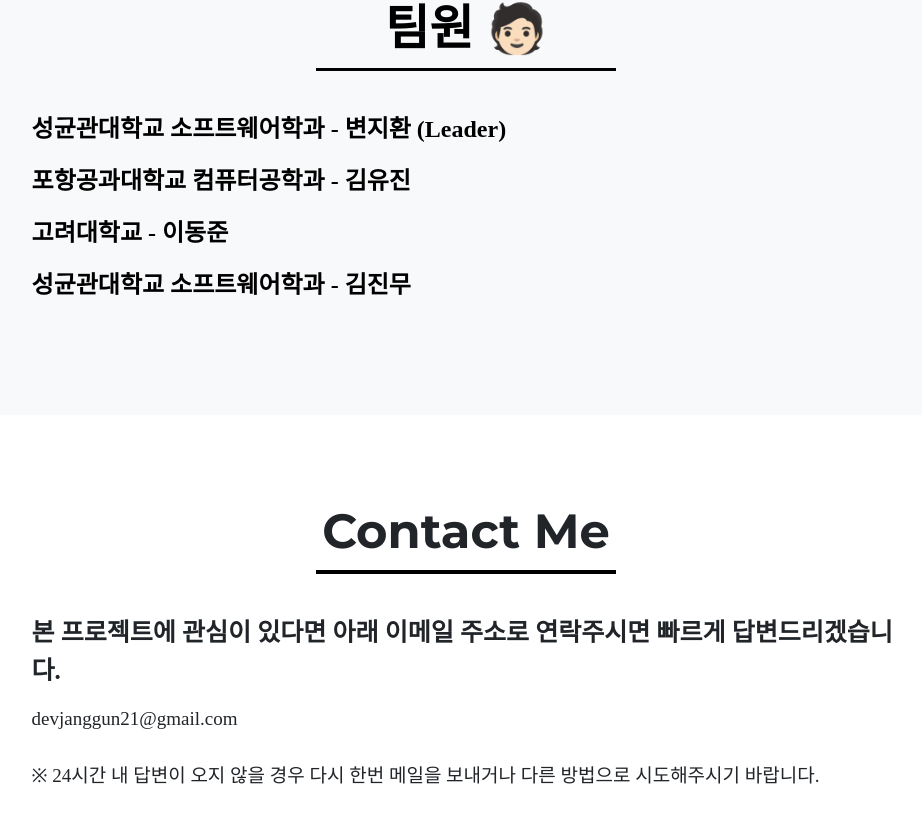
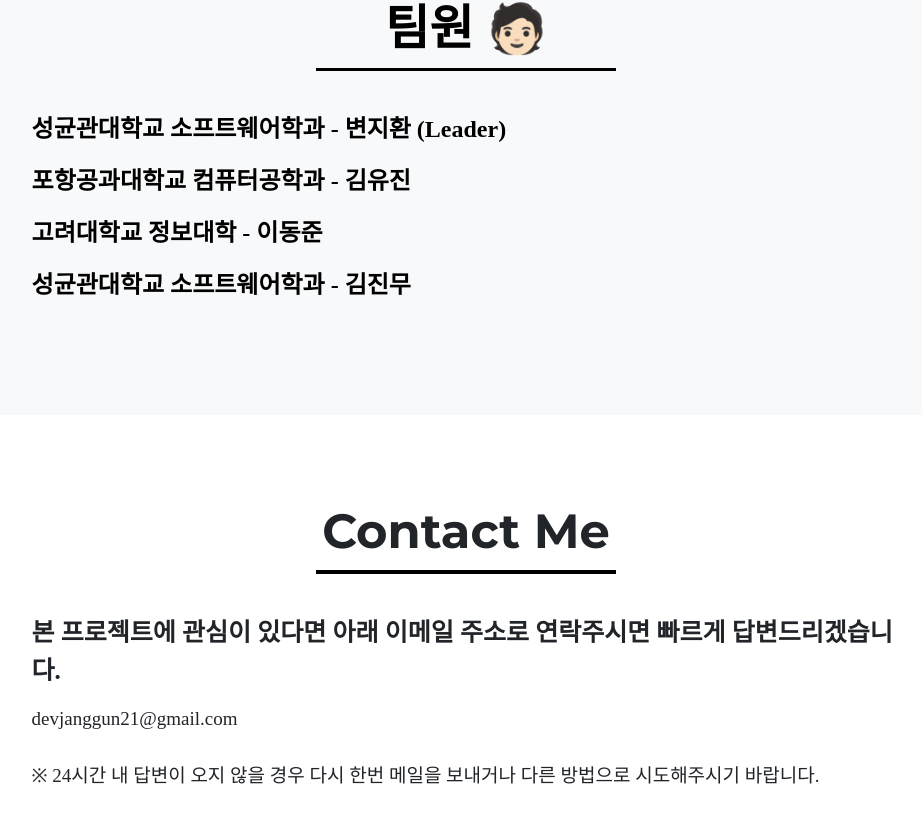
Before and after one commit to Quswlghks/QuanterZ_page, a plain HTML site: page index.html in a window 1280 px wide. Shown: the part 2388-3211 px from the top of the page, without its empty margins (174-1096 px from the left). Drawn offline with nearby package versions, Linux system fonts and the light colour scheme; a web font is replaced by a local one.

Commit message:
Update index.html

```diff
--- a/index.html
+++ b/index.html
@@ -138,7 +138,7 @@
                             포항공과대학교 컴퓨터공학과 - 김유진
                         </p></b>
                         <b><p style="font-family: Pretendard; font-size: 24px;">
-                            고려대학교 - 이동준
+                            고려대학교 정보대학 - 이동준
                         </p></b>
                         <b><p style="font-family: Pretendard; font-size: 24px;">
                             성균관대학교 소프트웨어학과 - 김진무
```
